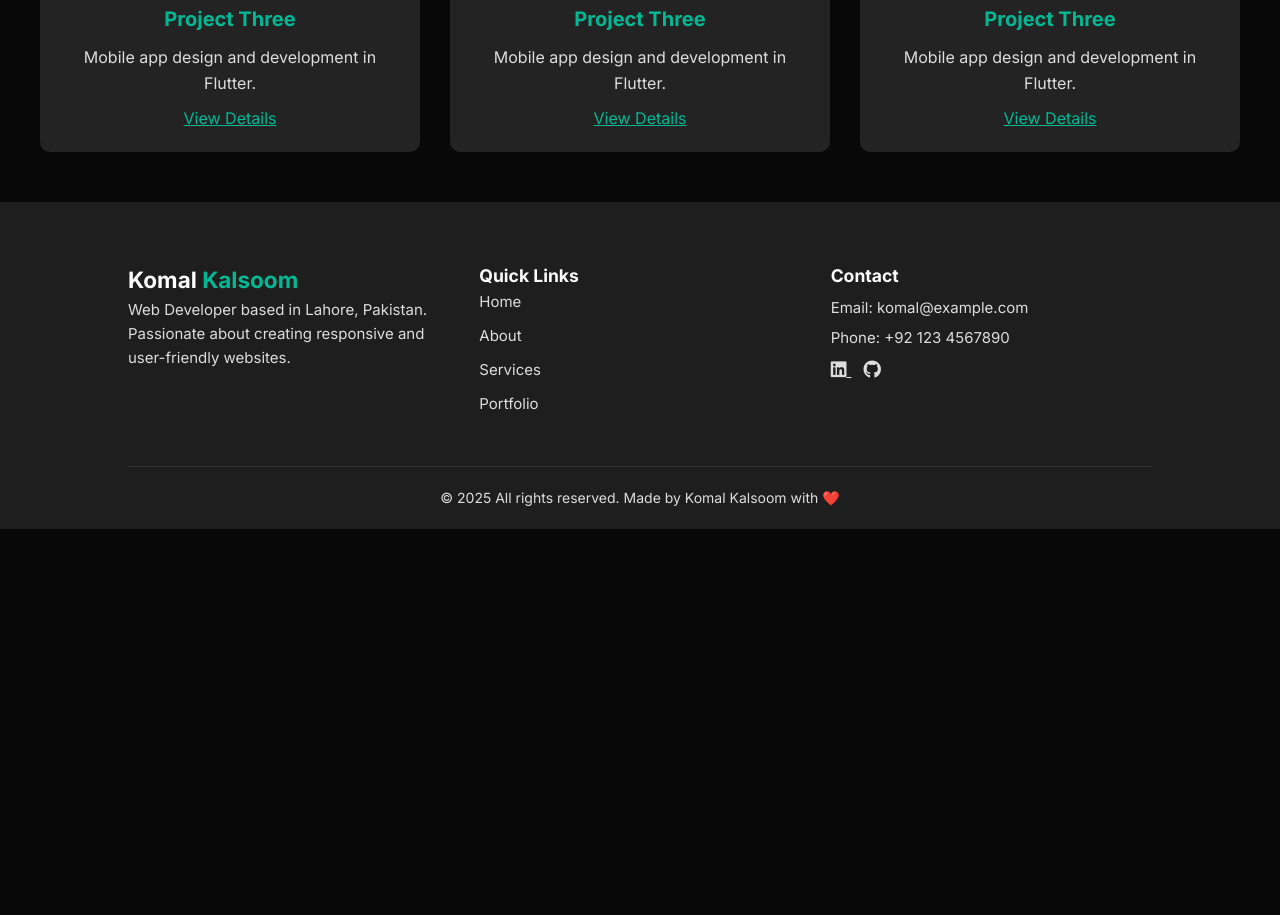
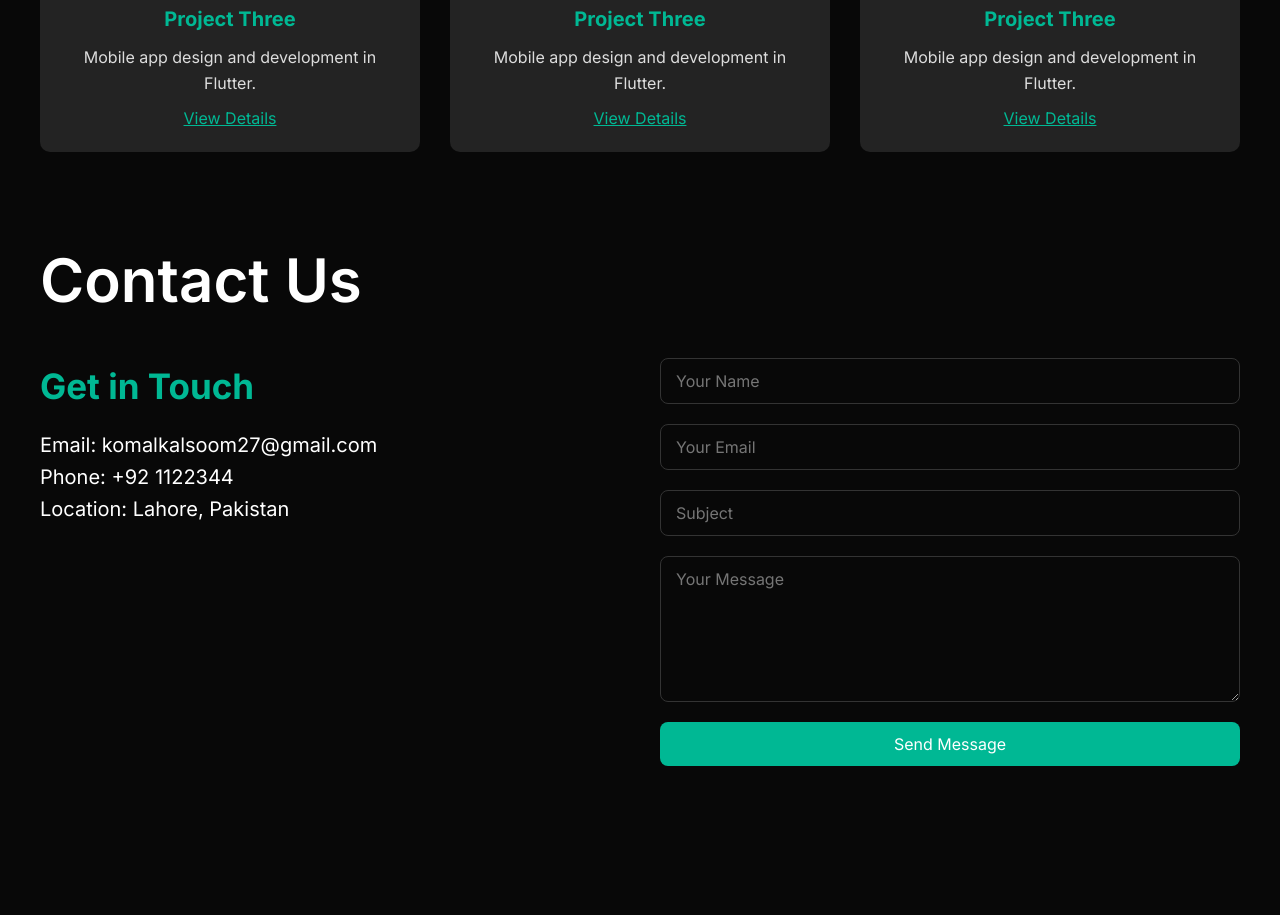
Before and after one commit to komal-0527/portfolio-2, a plain HTML site: page index.html in a window 1280 px wide. Shown: the part 3187-4102 px from the top of the page. Before the commit the page ends 3766 px from the top, so only its background shows below. Drawn offline with Linux system fonts and the light colour scheme.

Commit message:
Add files via upload

```diff
--- a/css/style.css
+++ b/css/style.css
@@ -1,5 +1,4 @@
 @import url("https://fonts.googleapis.com/css2?family=Inter:ital,wght@0,100..900;1,100..900&display=swap");
-
 
 /* ===============================
    Base Styles - Reset and Fonts
@@ -137,7 +136,7 @@ nav ul li a.active::after {
   gap: 20px;
 }
 
-.about-col-1{
+.about-col-1 {
   flex-basis: 40%;
 }
 
@@ -149,7 +148,6 @@ nav ul li a.active::after {
   width: 100%;
   opacity: 0.5;
   border-radius: 8px;
-
 }
 
 .sub-title {
@@ -373,14 +371,83 @@ nav ul li a.active::after {
   border-radius: 6px;
   text-decoration: none;
 }
-.portfolio-card a{
+.portfolio-card a {
   color: var(--main-color);
 }
+
+/* =========================== */
+/* contact us */
+.contact-section {
+  padding: 80px 0;
+  background-color: #080808;
+  color: #fff;
+}
+
+.contact-wrapper {
+  display: flex;
+  flex-wrap: wrap;
+  gap: 40px;
+  justify-content: space-between;
+}
+
+.contact-form {
+  flex: 1;
+  min-width: 300px;
+  display: flex;
+  flex-direction: column;
+  gap: 20px;
+}
+
+.contact-form input,
+.contact-form textarea {
+  width: 100%;
+  padding: 12px 15px;
+  background: transparent;
+  border: 1px solid #333;
+  color: #fff;
+  border-radius: 8px;
+  font-size: 16px;
+}
+
+.contact-form input:focus,
+.contact-form textarea:focus {
+  outline: none;
+  border-color: var(--main-color);
+}
+
+.btn-submit {
+  padding: 12px 20px;
+  background-color: var(--main-color);
+  color: #fff;
+  font-size: 16px;
+  border: none;
+  border-radius: 8px;
+  cursor: pointer;
+  transition: 0.3s ease;
+}
+
+.btn-submit:hover {
+  background-color: #00a17a;
+}
+
+.contact-info {
+  flex: 1;
+  min-width: 250px;
+  font-size: 20px;
+}
+
+.contact-info h3 {
+  margin-bottom: 15px;
+  color: var(--main-color);
+  font-size: 35px;
+}
+
+
 
 /* ============================ */
 /* footer css */
 .footer {
-  margin: 50px 0px;
+  margin-top: 50px;
   background-color: #1f1e1e;
   color: #ddd;
   padding: 60px 10% 20px;
@@ -400,7 +467,7 @@ nav ul li a.active::after {
 }
 
 .footer h2 span {
-  color: #00b894;
+  color: var(--main-color);
 }
 
 .footer-about,
--- a/index.html
+++ b/index.html
@@ -9,7 +9,10 @@
     <link rel="stylesheet" href="css/main1.css" />
     <link rel="stylesheet" href="css/responsive.css" />
     <!-- font awosem -->
-     <script src="https://kit.fontawesome.com/ad19835537.js" crossorigin="anonymous"></script>
+    <script
+      src="https://kit.fontawesome.com/ad19835537.js"
+      crossorigin="anonymous"
+    ></script>
   </head>
   <body>
     <!-- header section -->
@@ -214,6 +217,32 @@
         >
       </div>
     </div>
+
+    <section id="contact" class="contact-section">
+      <div class="container">
+        <h2 class="sub-title">Contact <span>Us</span></h2>
+        <div class="contact-wrapper">
+          <div class="contact-info">
+            <h3>Get in Touch</h3>
+            <p>Email: komalkalsoom27@gmail.com</p>
+            <p>Phone: +92 1122344</p>
+            <p>Location: Lahore, Pakistan</p>
+          </div>
+          <form
+            class="contact-form"
+            onsubmit="event.preventDefault(); alert('Form submitted!');"
+          >
+            <input type="text" placeholder="Your Name" required />
+            <input type="email" placeholder="Your Email" required />
+            <input type="text" placeholder="Subject" />
+            <textarea placeholder="Your Message" rows="6" required></textarea>
+            <button type="submit" class="btn-submit">Send Message</button>
+          </form>
+
+        </div>
+      </div>
+    </section>
+
     <!-- portfolio section end -->
     <footer class="footer">
       <div class="footer-container">
```
